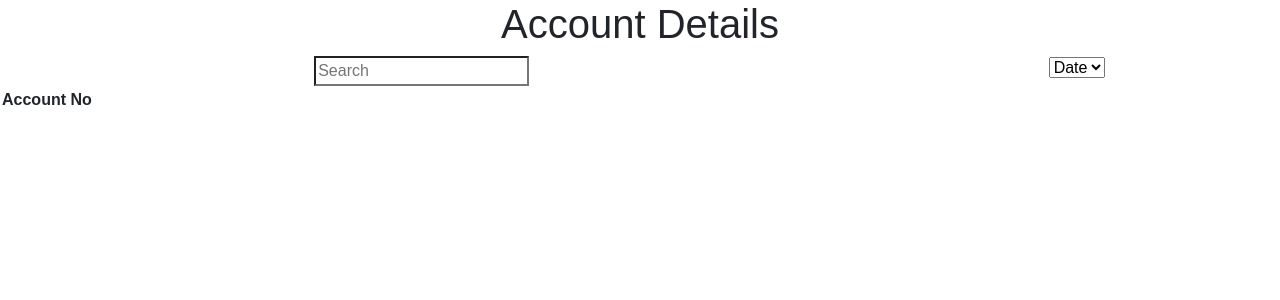
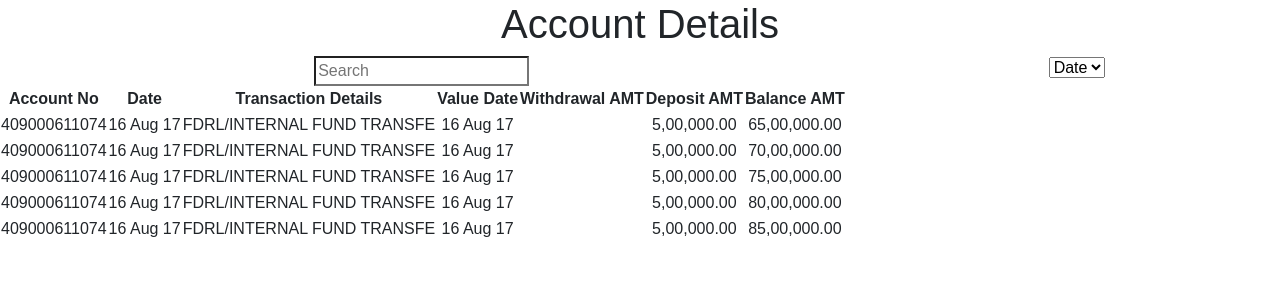
Before and after one commit to rajeshwar1993/hackerearth-vimeo-challenge, a React (Create React App) app: page / in a window 1280 px wide. Shown: the top 300 px of the page. Built offline with nearby package versions, Linux system fonts and the light colour scheme.

Commit message:
table created

```diff
--- a/src/App.js
+++ b/src/App.js
@@ -7,7 +7,7 @@ import Results from "./Results";
 import "./styles.css";
 
 export default function App() {
-  const [transactions, updateTransactions] = useState(transactionsData);
+  const [transactions, updateTransactions] = useState(transactionsData.splice(0,5));
 
   const [searchText, updateSearchText] = useState("");
   const [filterBy, updateFilterBy] = useState("");
@@ -31,7 +31,7 @@ export default function App() {
     //     console.log(err);
     //   });
     console.log(transactions);
-  }, []);
+  }, [searchText, filterBy, currentPage]);
 
   return (
     <div className="App">
@@ -39,7 +39,7 @@ export default function App() {
         <h1>Account Details</h1>
       </div>
       <SearchAndFilter />
-      <Results />
+      <Results trans={transactions} />
     </div>
   );
 }
--- a/src/Results.js
+++ b/src/Results.js
@@ -1,14 +1,35 @@
 import React from "react";
 
-const Results = () => {
+const Results = ({ trans }) => {
   return (
     <div className={"results"}>
       <table className={"results-table"}>
         <thead>
-          <th>
-            <td>Account No</td>
-          </th>
+          <tr>
+            <th>Account No</th>
+            <th>Date</th>
+            <th>Transaction Details</th>
+            <th>Value Date</th>
+            <th>Withdrawal AMT</th>
+            <th>Deposit AMT</th>
+            <th>Balance AMT</th>
+          </tr>
         </thead>
+        <tbody>
+          {trans.map(tr => {
+            return (
+              <tr key={`${tr["Account No"]} - ${tr["Date"]} - ${tr["Deposit AMT"]} - ${tr["Balance AMT"]}`}>
+                <td>{tr["Account No"]}</td>
+                <td>{tr["Date"]}</td>
+                <td>{tr["Transaction Details"]}</td>
+                <td>{tr["Value Date"]}</td>
+                <td>{tr["Withdrawal AMT"]}</td>
+                <td>{tr["Deposit AMT"]}</td>
+                <td>{tr["Balance AMT"]}</td>
+              </tr>
+            );
+          })}
+        </tbody>
       </table>
     </div>
   );
```
